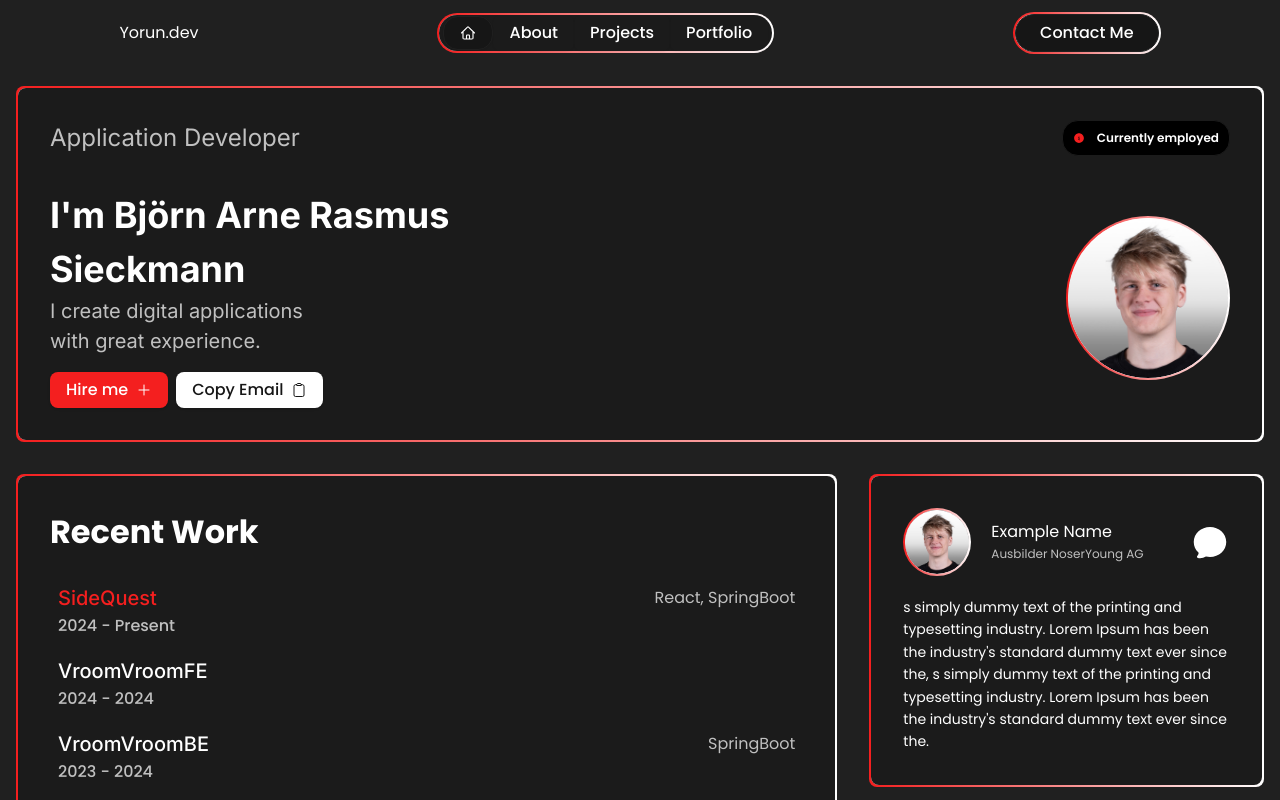
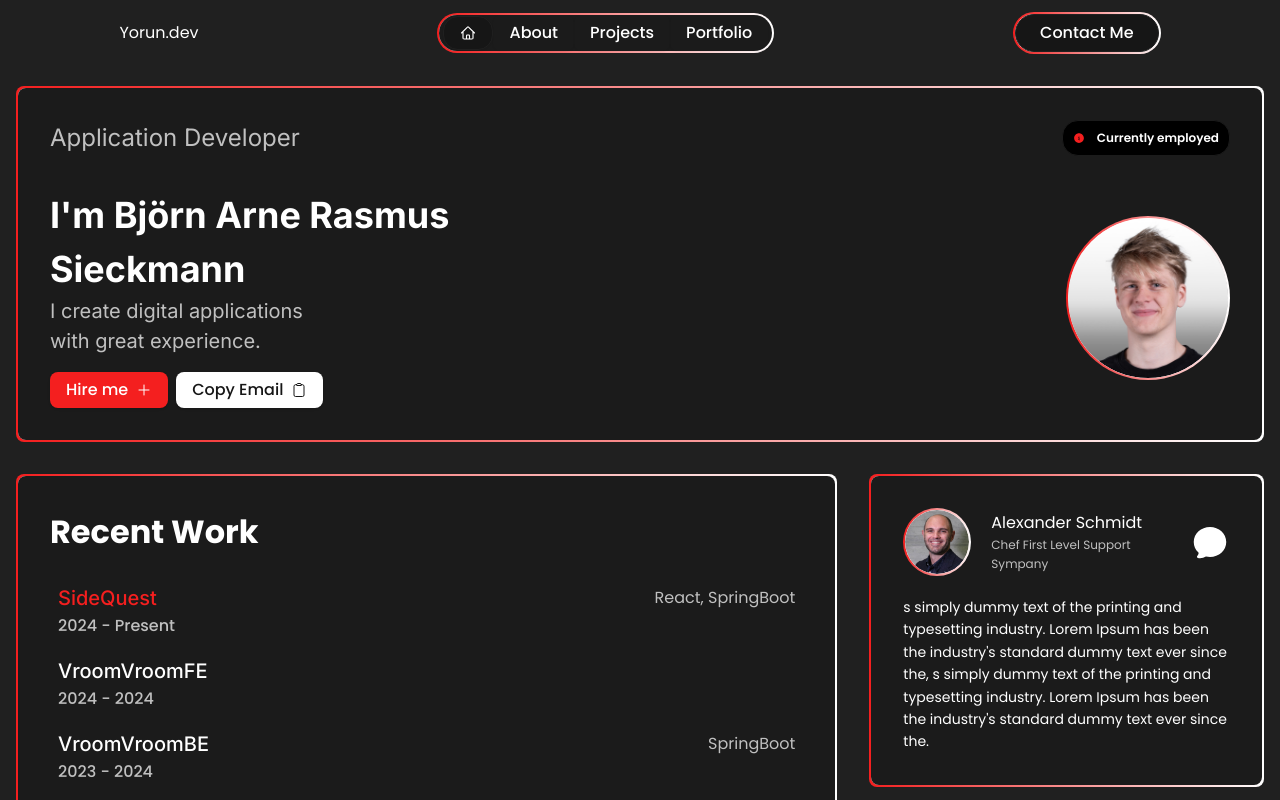
Before and after one commit to BambusTM/YorunFE, a Next.js app: page / in a window 1280 px wide. Shown: the top 800 px of the page. Built offline with nearby package versions, Linux system fonts and the light colour scheme.

Commit message:
updated testamonial card

```diff
--- a/src/components/atoms/MyAvatar.tsx
+++ b/src/components/atoms/MyAvatar.tsx
@@ -3,19 +3,22 @@ import { Avatar, AvatarFallback, AvatarImage } from "@/components/ui/avatar";
 
 interface MyAvatarProps {
     size?: string;
+    picture?: string;
 }
 
-export default function MyAvatar({ size = "w-40 h-40" }: MyAvatarProps) {
+export default function MyAvatar({ size = "w-40 h-40", picture =  "" }: MyAvatarProps) {
     return (
         <GradientBorder borderRadius={100} className={"rounded-full"}>
             <Avatar className={`flex items-center justify-center ${size}`}>
                 <AvatarImage
-                    src="../../assets/me.png"
+                    src={picture}
                     alt="@shadcn"
                     className={`object-cover ${size}`}
                     style={{ borderRadius: "100px" }}
                 />
-                <AvatarFallback>BS</AvatarFallback>
+                <AvatarFallback>
+                    BS
+                </AvatarFallback>
             </Avatar>
         </GradientBorder>
     );
--- a/src/components/molecules/TestimonialCard.tsx
+++ b/src/components/molecules/TestimonialCard.tsx
@@ -8,14 +8,14 @@ export default function TestimonialCard() {
                 <div className={"flex justify-between"}>
                     <div className={"flex pb-5 items-center"}>
                         <div className={"pr-5"}>
-                            <MyAvatar size={"h-16 w-16"}/>
+                            <MyAvatar size={"h-16 w-16"} picture={"/assets/alex.jpeg"}/>
                         </div>
                         <div>
                             <h5>
-                                Example Name
+                                Alexander Schmidt
                             </h5>
                             <p className={"text-body2 muted"}>
-                                Ausbilder NoserYoung AG
+                                Chef First Level Support Sympany
                             </p>
                         </div>
                     </div>
--- a/src/components/organisms/HireCard.tsx
+++ b/src/components/organisms/HireCard.tsx
@@ -29,7 +29,9 @@ export default function HireCard() {
                         <div className="flex flex-col sm:flex-row mt-4">
                             <Link className={`${buttonVariants({variant: "default"})} rounded-lg mb-2 sm:mb-0 sm:mr-2`}
                                   href={"contact"}>
-                                <h5>Hire me</h5>
+                                <h5>
+                                    Hire me
+                                </h5>
                                 <svg xmlns="http://www.w3.org/2000/svg" fill="none" viewBox="0 0 24 24"
                                      strokeWidth={1.5} stroke="currentColor" className="size-6">
                                     <path strokeLinecap="round" strokeLinejoin="round" d="M12 4.5v15m7.5-7.5h-15"/>
@@ -60,7 +62,7 @@ export default function HireCard() {
                         </div>
                     </div>
                     <div className="flex justify-center md:justify-end items-center">
-                        <MyAvatar/>
+                        <MyAvatar picture={"assets/me.png"}/>
                     </div>
                 </div>
             </div>
```
Also changed, not shown: public/assets/alex.jpeg (added).
